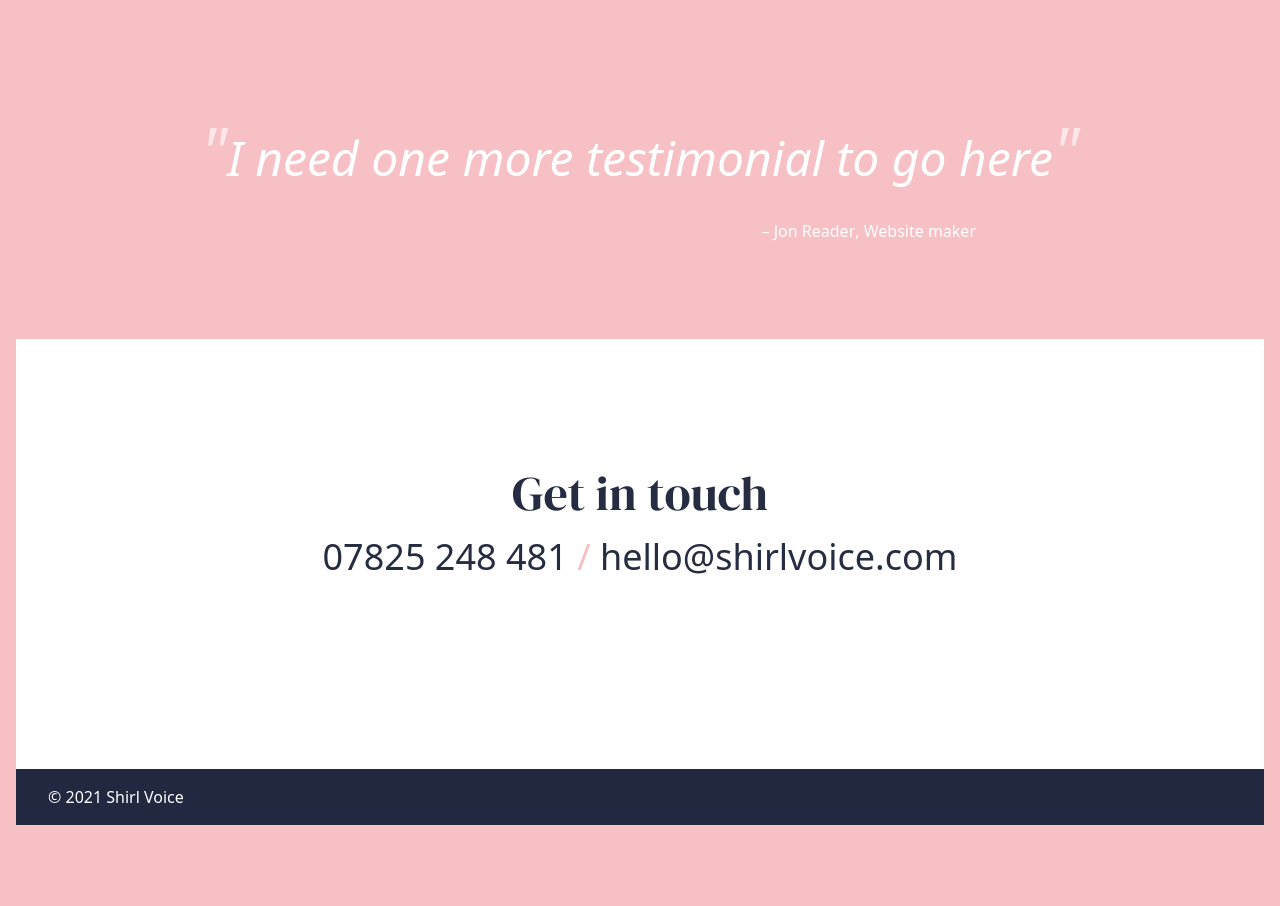
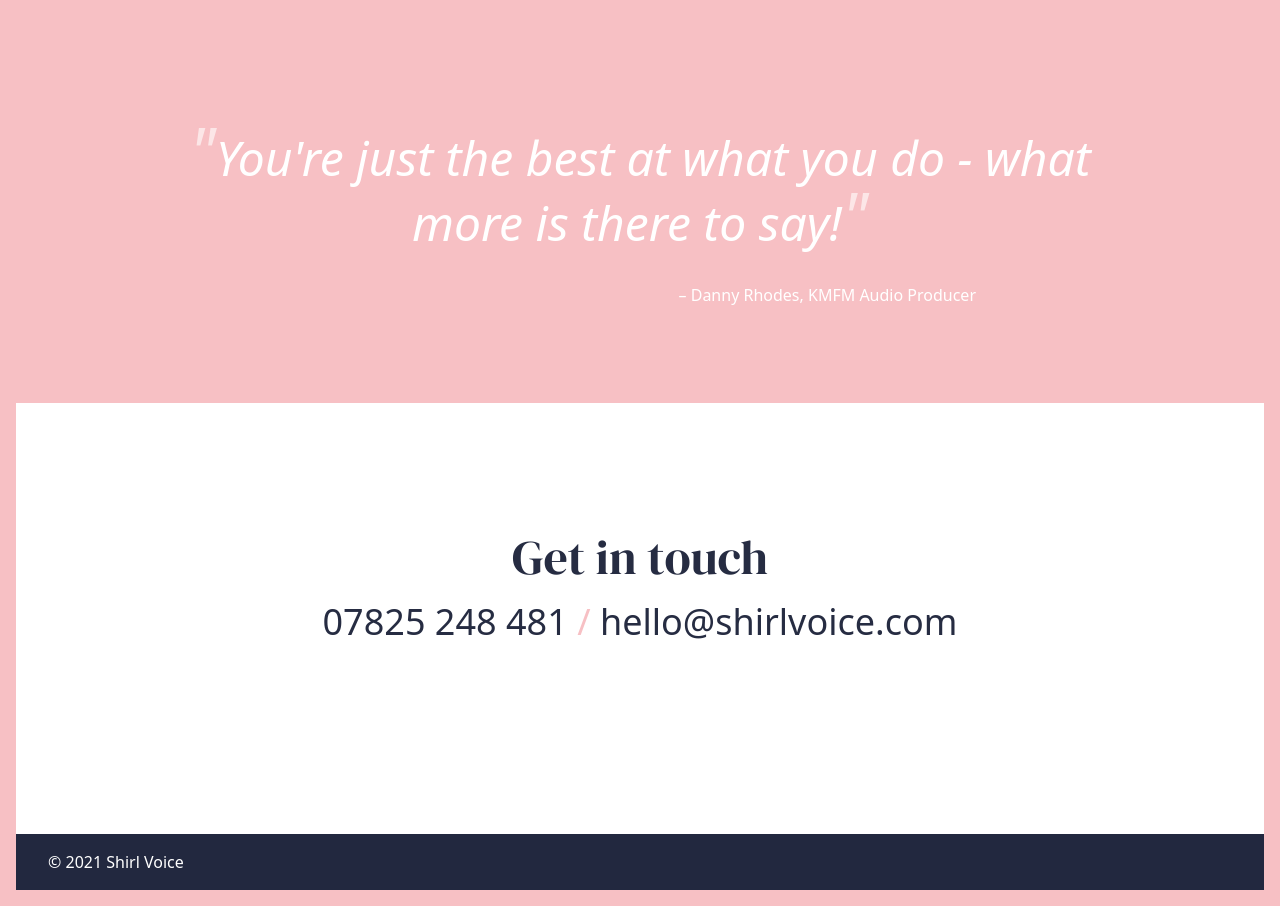
Before and after one commit to TJRandall007/shirlVoice, a Gatsby site: page /showreels in a window 1280 px wide. Shown: the part 3840-4746 px from the top of the page. Before the commit the page ends 4681 px from the top, so only its background shows below. Built offline with nearby package versions, Linux system fonts and the light colour scheme; Gatsby itself is replaced by a stand-in of ours.

Commit message:
Showreels quote update

```diff
--- a/src/pages/showreels.js
+++ b/src/pages/showreels.js
@@ -185,9 +185,9 @@ const Showreels = ({ location }) => (
         </Section>
       </ContainerDefault>
       <Banner
-        text="I need one more testimonial to go here"
-        name="Jon Reader"
-        company="Website maker"
+        text="You're just the best at what you do - what more is there to say!"
+        name="Danny Rhodes"
+        company="KMFM Audio Producer"
       />
       <Contact />
     </ShowreelsContainer>
```
